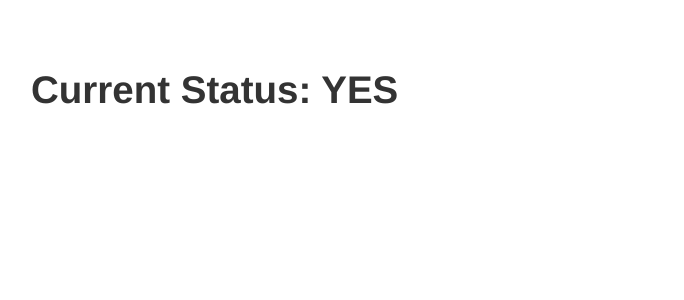
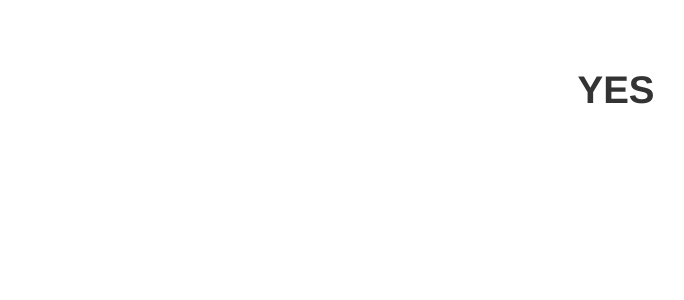
Before and after one commit to gbinal/EM-API, a Jekyll site: the page built from index.html, in a window 1280 px wide. Shown: the top 300 px of the page, without its empty margins (24-708 px from the left). Built offline with Jekyll 4.4.1, drawn with Linux system fonts in a browser that asks for light colours; nearby versions of some CDN libraries.

Commit message:
Update index.html

```diff
--- a/index.html
+++ b/index.html
@@ -2,8 +2,8 @@
 layout: default
 ---
 
-<div>
-  <h1>Current Status:
+<div style="text-align: center;">
+  <h1>
 
 {% if site.status %}
 
```
